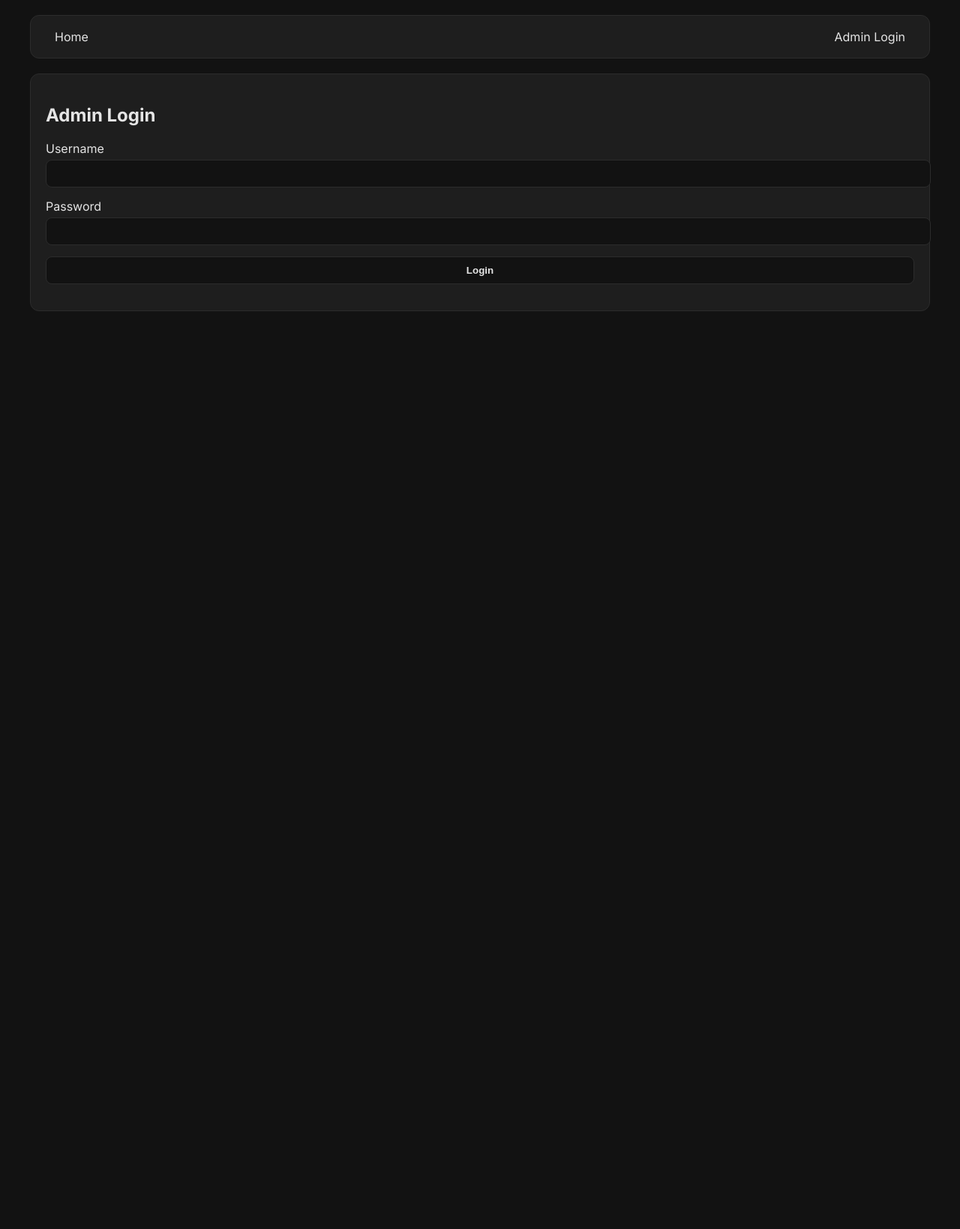
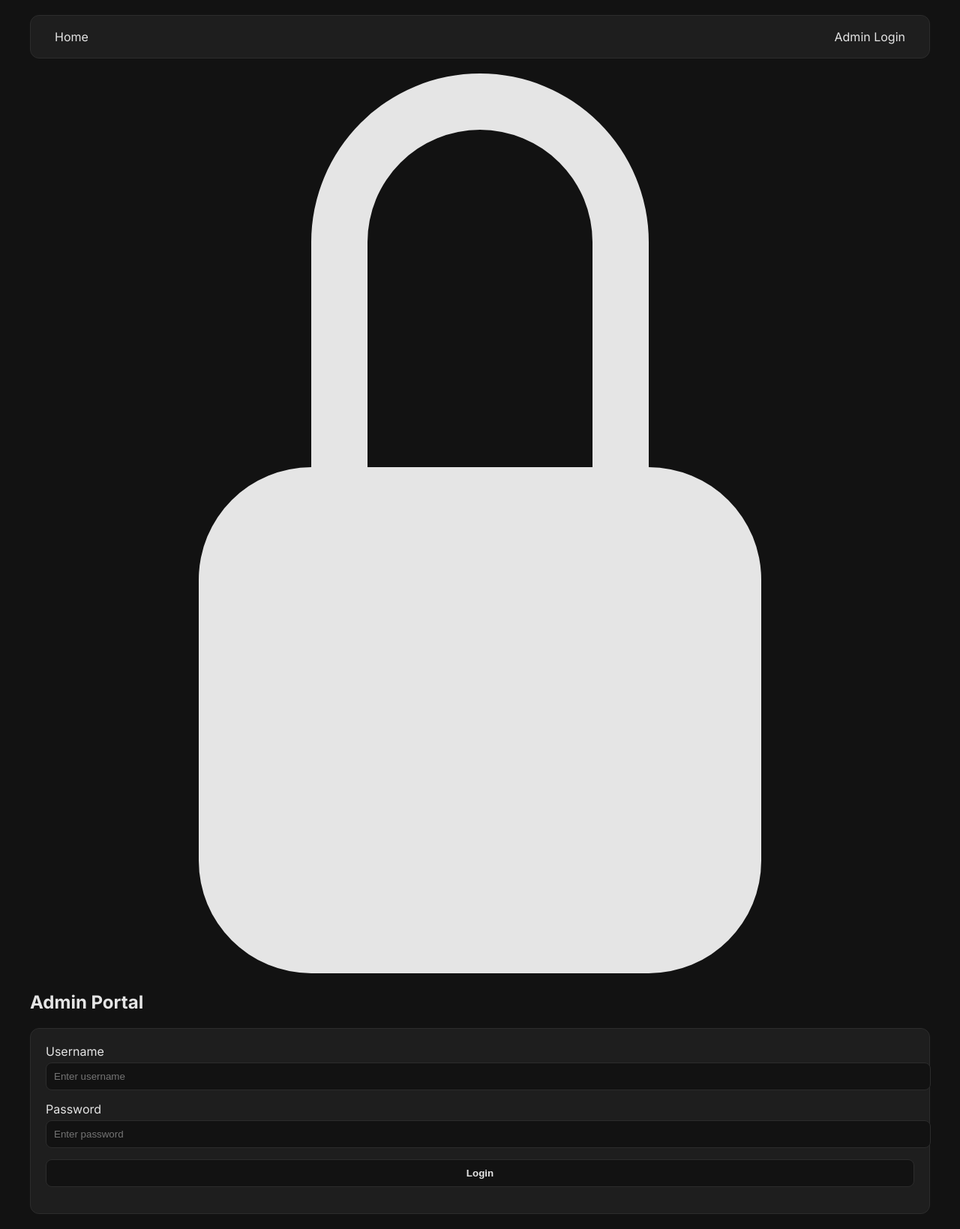
Before and after one commit to ClearLite/Ranking-Thing-332211, a Flask app: page /login in a window 1280 px wide. Shown: the whole page at 75% size. Before the commit the page ends 415 px from the top, so only its background shows below. Run offline with Flask 3, Linux system fonts and the light colour scheme.

Commit message:
Update login.html

```diff
--- a/project/templates/login.html
+++ b/project/templates/login.html
@@ -3,19 +3,34 @@
 {% block title %}Admin Login{% endblock %}
 
 {% block content %}
-    <form method="POST" action="">
+    <!-- NEW: Centering container -->
+    <div class="login-container">
+        <!-- NEW: Login form card -->
+        <div class="login-card">
+            <!-- NEW: Lock Icon -->
+            <div class="login-icon">
+                <svg xmlns="http://www.w3.org/2000/svg" fill="currentColor" viewBox="0 0 16 16">
+                    <path d="M8 1a2 2 0 0 1 2 2v4H6V3a2 2 0 0 1 2-2zm3 6V3a3 3 0 0 0-6 0v4a2 2 0 0 0-2 2v5a2 2 0 0 0 2 2h6a2 2 0 0 0 2-2V9a2 2 0 0 0-2-2z"/>
+                </svg>
+            </div>
+
+            <h2>Admin Portal</h2>
+
+            <form method="POST" action="" class="login-form">
                 {{ form.hidden_tag() }}
-        <h2>Admin Login</h2>
                 <div class="form-group">
                     {{ form.username.label }}
-            {{ form.username }}
+                    {{ form.username(placeholder="Enter username") }}
                 </div>
                 <div class="form-group">
                     {{ form.password.label }}
-            {{ form.password }}
+                    {{ form.password(placeholder="Enter password") }}
                 </div>
                 <div class="form-group">
-            {{ form.submit(class="btn btn-primary") }}
+                    <!-- NEW: Full-width button -->
+                    {{ form.submit(class="btn btn-primary btn-full") }}
                 </div>
             </form>
+        </div>
+    </div>
 {% endblock %}
```
Lines whose indentation alone changed are shown as unchanged.
